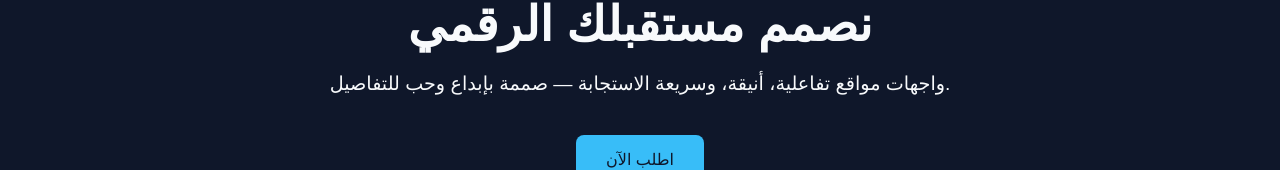
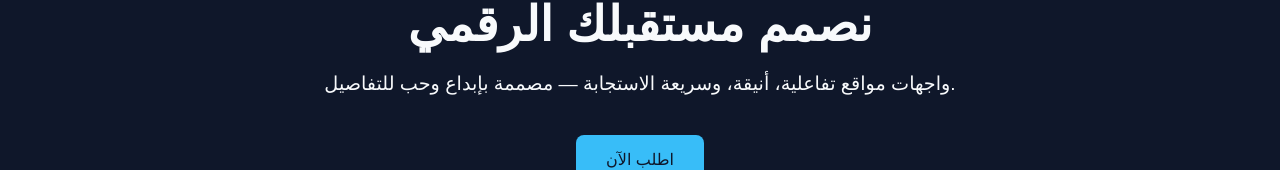
Before and after one commit to saiselfuadsaed/my_page, a plain HTML site: page index.html in a window 1280 px wide. Shown: the part 181-351 px from the top of the page. Drawn offline with Linux system fonts and the light colour scheme.

Commit message:
Update index.html

```diff
--- a/index.html
+++ b/index.html
@@ -62,7 +62,7 @@
 
 <section class="hero">
     <h2>نصمم مستقبلك الرقمي</h2>
-    <p>واجهات مواقع تفاعلية، أنيقة، وسريعة الاستجابة — صممة بإبداع وحب للتفاصيل.</p>
+    <p>واجهات مواقع تفاعلية، أنيقة، وسريعة الاستجابة — مصممة بإبداع وحب للتفاصيل.</p>
     <button onclick="window.open('https://wa.me/967776417053','_blank')">اطلب الآن</button>
 </section>
 
```
